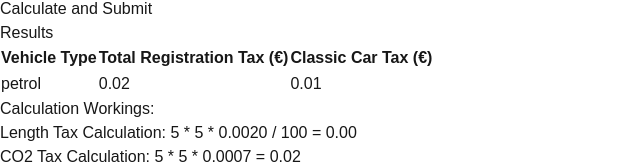
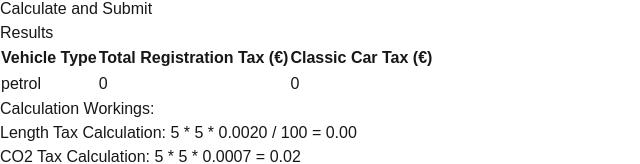
Before and after one commit to mikegauci/malta-reg-calculator, a Next.js app: page / in a window 1280 px wide. Both pictures are taken after typing "Sample", "Sample", "5", "5", "5", "5" into the empty fields and a click on the button "Calculate and Submit". Shown: the part 219-383 px from the top of the page, without its empty margins (0-640 px from the left). Built offline with nearby package versions, Linux system fonts and the light colour scheme; no server answers.

Commit message:
removed decimal point and rounded up

```diff
--- a/src/app/page.tsx
+++ b/src/app/page.tsx
@@ -314,9 +314,8 @@ const VehicleTaxCalculator: React.FC = () => {
               <tbody>
                 <tr>
                   <td className="border border-gray-700 p-2 capitalize">{inputs.vehicleType}</td>
-                  <td className="border border-gray-700 p-2">{new Intl.NumberFormat().format(results.totalTax)}</td>
-                  <td className="border border-gray-700 p-2">{new Intl.NumberFormat().format(results.classicCarTax)}</td>
-
+                  <td className="border border-gray-700 p-2">{new Intl.NumberFormat().format(Math.round(results.totalTax))}</td>
+                  <td className="border border-gray-700 p-2">{new Intl.NumberFormat().format(Math.round(results.classicCarTax))}</td>
                 </tr>
               </tbody>
             </table>
--- a/src/pages/admin.tsx
+++ b/src/pages/admin.tsx
@@ -181,14 +181,15 @@ const AdminPage = () => {
                     <td className="border border-gray-600 p-2">{entry.euro_standard}</td>
                     <td className="border border-gray-600 p-2 capitalize">{entry.vehicle_type}</td>
                     <td className="border border-gray-600 p-2">
-                      {new Intl.NumberFormat().format(entry.total_tax)}
+                      {new Intl.NumberFormat().format(Math.round(entry.total_tax))}
                     </td>
                     <td className="border border-gray-600 p-2">
-                      {new Intl.NumberFormat().format(entry.classic_car_tax)}
+                      {new Intl.NumberFormat().format(Math.round(entry.classic_car_tax))}
                     </td>
                   </tr>
                 ))}
               </tbody>
+
 
             </table>
           </div>
```
